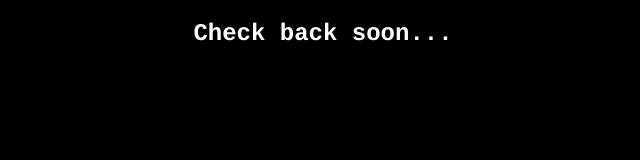
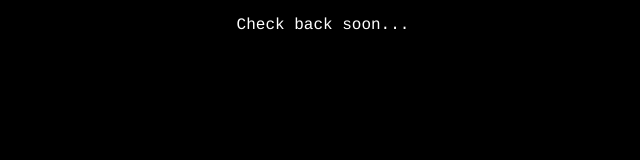
Before and after one commit to nashnashnash03/bluenights1.github.io, a plain HTML site: page index.html in a window 1280 px wide. Shown: the whole page, without its empty margins (317-957 px from the left). Drawn offline with Linux system fonts and the light colour scheme.

Commit message:
Update index.html

```diff
--- a/index.html
+++ b/index.html
@@ -6,6 +6,6 @@
         .v1{font-family: "Courier", monospace}
         .v1{color: white;}
   </style>
-  <h2 class="v1">Check back soon...</h2>
+  <p class="v1">Check back soon...</p>
 </body>
 </html>
```
